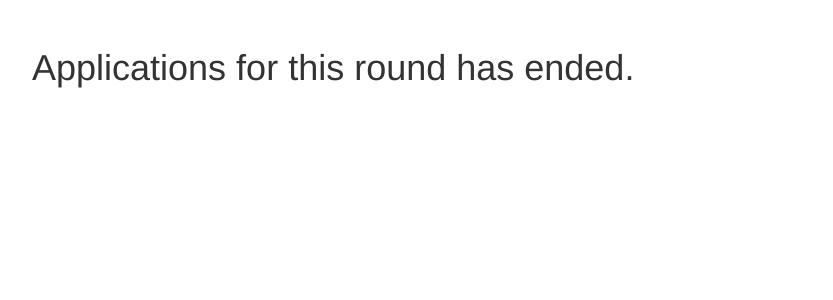
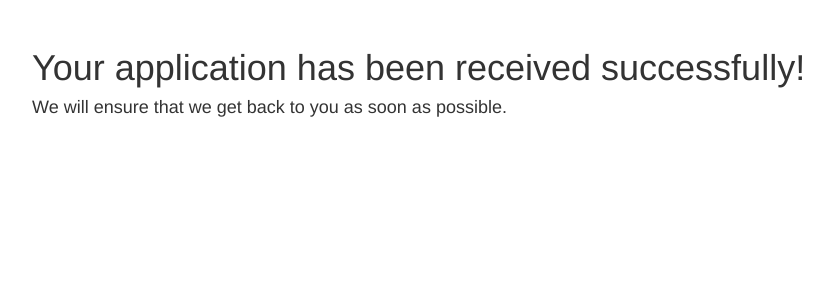
Before and after one commit to HackmanGandalf/ypph-application, a Flask app: template templates/success.html in a window 1280 px wide. Shown: the top 300 px of the page, without its empty margins (51-884 px from the left). Run offline with Flask 2, Linux system fonts and the light colour scheme; the template is opened without the code that fills it, so the values that code supplies are empty; some libraries are stand-ins or nearby versions.

Commit message:
Update success.html

```diff
--- a/templates/success.html
+++ b/templates/success.html
@@ -6,7 +6,7 @@ Applications has closed!
 
 {% block content %}
 <div class="container" style="padding: 2em;">
-    <h1>Applications for this round has ended.</h1>
-<!--     <h4>We will ensure that we get back to you as soon as possible.</h4> -->
+    <h1>Your application has been received successfully!</h1>
+    <h4>We will ensure that we get back to you as soon as possible.</h4>
 
 {% endblock %}
```
